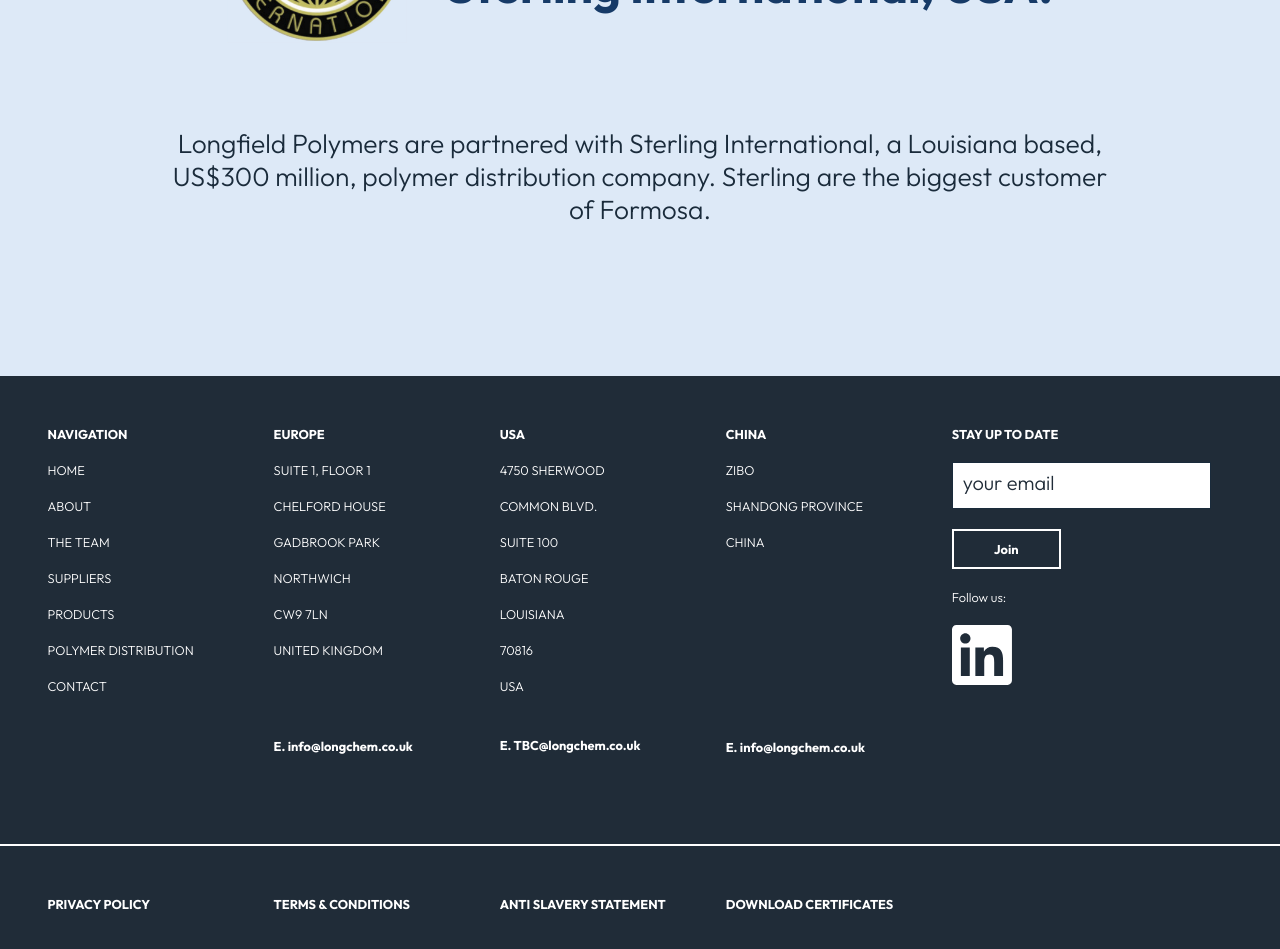
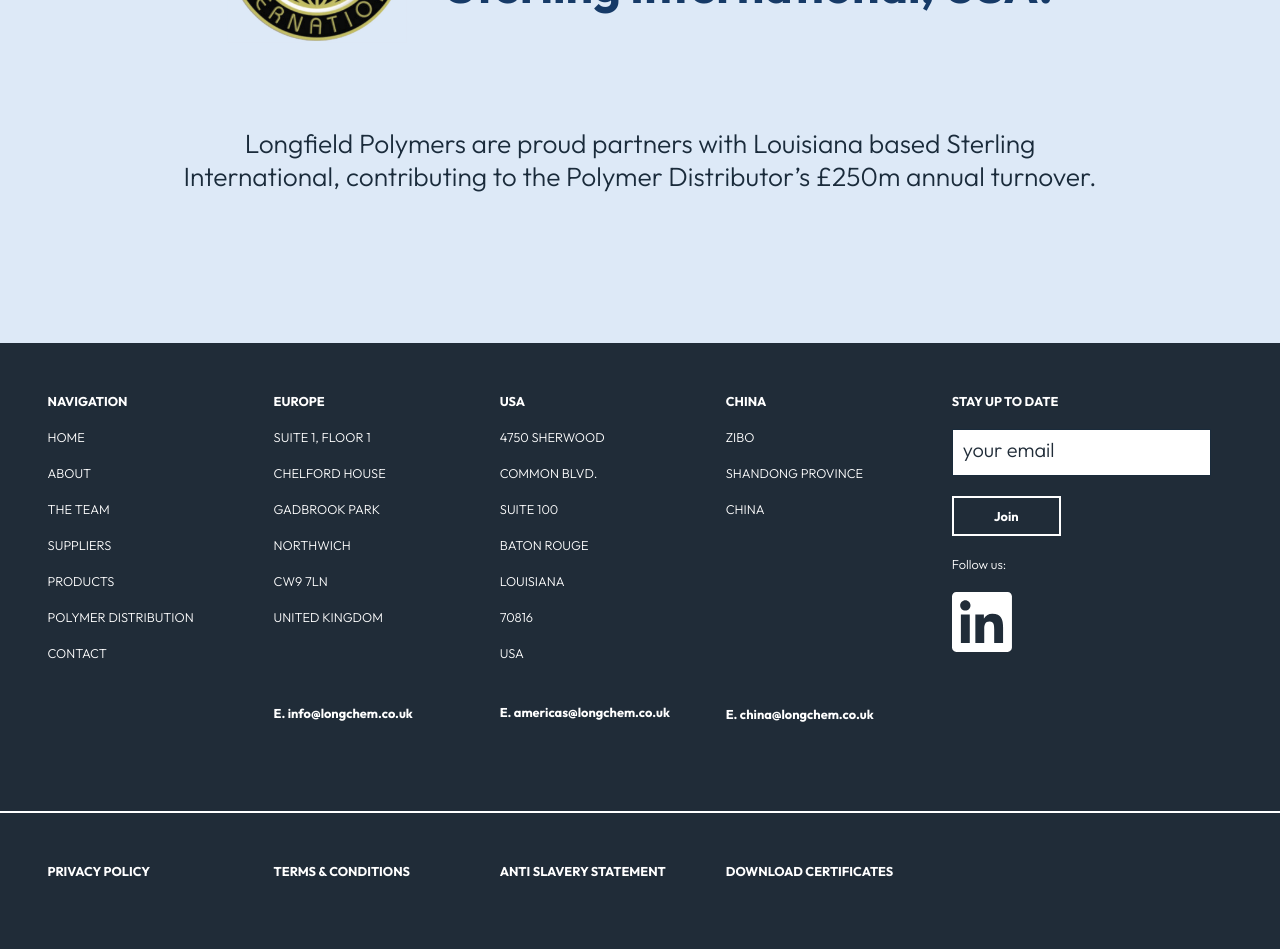
Before and after one commit to camcgreen/longfield, a Next.js app: page / in a window 1280 px wide. Shown: the part 4080-5029 px from the top of the page. Built offline with nearby package versions, Linux system fonts and the light colour scheme.

Commit message:
update footer email addresses

```diff
--- a/components/footer.js
+++ b/components/footer.js
@@ -125,7 +125,13 @@
                 // style={{ marginBottom: showUsa ? 40 : 0 }}
                 style={{ marginBottom: showUsa ? 40 : 0 }}
               >
-                E. TBC@longchem.co.uk
+                <a
+                  href='mailto:americas@longchem.co.uk'
+                  target='_blank'
+                  rel='noopener noreferrer'
+                >
+                  E. americas@longchem.co.uk
+                </a>
               </li>
             </div>
           </ul>
@@ -158,12 +164,12 @@
               <li style={{ height: 16.5 }}></li>
               <li className={styles.email}>
                 <a
-                  href='mailto:info@longchem.co.uk'
+                  href='mailto:china@longchem.co.uk'
                   target='_blank'
                   rel='noopener noreferrer'
                   style={{ marginBottom: showChina ? 40 : 0 }}
                 >
-                  E. info@longchem.co.uk
+                  E. china@longchem.co.uk
                 </a>
               </li>
             </div>
--- a/components/partnered.js
+++ b/components/partnered.js
@@ -21,9 +21,9 @@
           </div>
         </div>
         <p>
-          Longfield Polymers are partnered with Sterling International, a
-          Louisiana based, US$300 million, polymer distribution company.
-          Sterling are the biggest customer of Formosa.
+          Longfield Polymers are proud partners with Louisiana based Sterling
+          International, contributing to the Polymer Distributor’s £250m annual
+          turnover.
         </p>
       </div>
     </section>
--- a/pages/polymer-distribution.js
+++ b/pages/polymer-distribution.js
@@ -30,12 +30,12 @@
           />
           <h1>
             {lang === 'english'
-              ? 'As the UK’s leading independent polymer distributor, with supply partners all over the world, we are able to provide a reliable and efficient service for all your requirements'
+              ? 'As a globally trusted polymer distributor, with supply partners all over the world, we are able to provide a reliable and efficient service for all your requirements.'
               : 'Como el principal distribuidor independiente de polímeros del Reino Unido, con socios de suministro en todo el mundo, podemos brindar un servicio confiable y eficiente para todos sus requisitos.'}
           </h1>
           <p>
             {lang === 'english'
-              ? 'As a globally trusted polymer distributor, with supply partners all over the world, we are able to provide a fast and efficient service for all your requirements. From pallet orders to trailer deliveries, we give the same level of focus, dedication and commitment to all customer orders. Whether we’re distributing locally or globally, we strive to maintain strong relationships with all of our customers and suppliers, guaranteeing reliable and high quality production and distribution at a low cost for all.'
+              ? 'Underpinned with considerable investment in technology, our efficient Europe-wide logistics network and strategically positioned UK distribution hubs ensure we deliver the right product in time at the right price.'
               : 'Como distribuidor de polímeros de confianza a nivel mundial, con socios de suministro en todo el mundo, podemos brindar un servicio rápido y eficiente para todos sus requisitos. Desde pedidos de palés hasta entregas en remolque, damos el mismo nivel de enfoque, dedicación y compromiso a todos los pedidos de los clientes. Ya sea que estemos distribuyendo a nivel local o global, nos esforzamos por mantener relaciones sólidas con todos nuestros clientes y proveedores, garantizando una producción y distribución confiable y de alta calidad a un bajo costo para todos.'}
           </p>
         </div>
--- a/styles/PolymerDistribution.module.css
+++ b/styles/PolymerDistribution.module.css
@@ -24,7 +24,8 @@
   font-size: 3rem;
   text-align: center;
   /* max-width: 75%; */
-  max-width: 900px;
+  /* max-width: 900px; */
+  max-width: 1000px;
   margin-bottom: 60px;
 }
 
```
